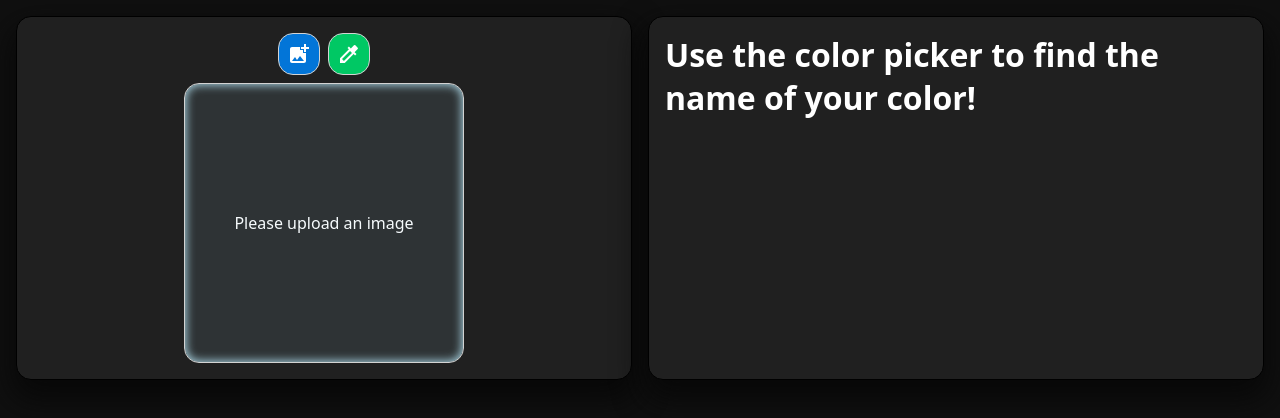
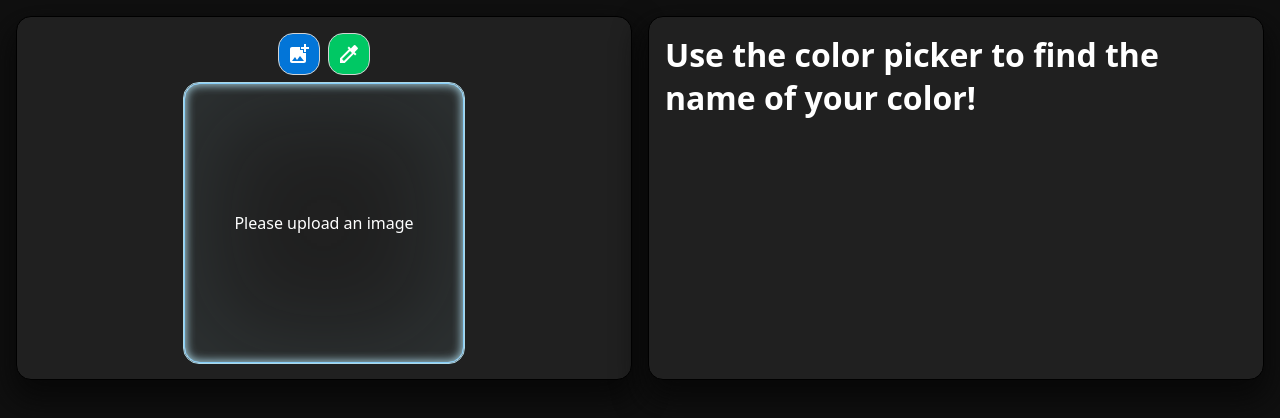
Before and after one commit to kojagray/chiridex, a Next.js app: page / in a window 1280 px wide. In both pictures the pointer is over the label 324 px from the left and 223 px from the top of the page. Shown: the top 418 px of the page. Built offline with nearby package versions, Linux system fonts and the light colour scheme.

Commit message:
udpated styling for image placeholder

```diff
--- a/styles/wrappers.module.css
+++ b/styles/wrappers.module.css
@@ -33,6 +33,7 @@
   box-shadow: inset 0 0 10px 1px lightblue;
   display: flex;
   height: 35vh;
+  outline: 1px solid lightblue;
   position: relative;
   width: 35vh;
   justify-content: center;
@@ -40,14 +41,17 @@
 
 .placeholderButton {
   position: absolute;
+  border-radius: 15px;
   height: 100%;
   width: 100%;
 }
 
 .placeholderButton:hover {
   cursor: pointer;
-  background-color: rgba(170, 215, 230, 0.1);
-  border-radius: 15px;
+  box-shadow: inset 0 0 100px 25px rgba(170, 215, 230, 0.1);
+  outline: 1px solid lightskyblue;
+  transition: 100ms;
+  transition-timing-function: ease-in-out;
 }
 
 .primaryContainer:hover {
```
